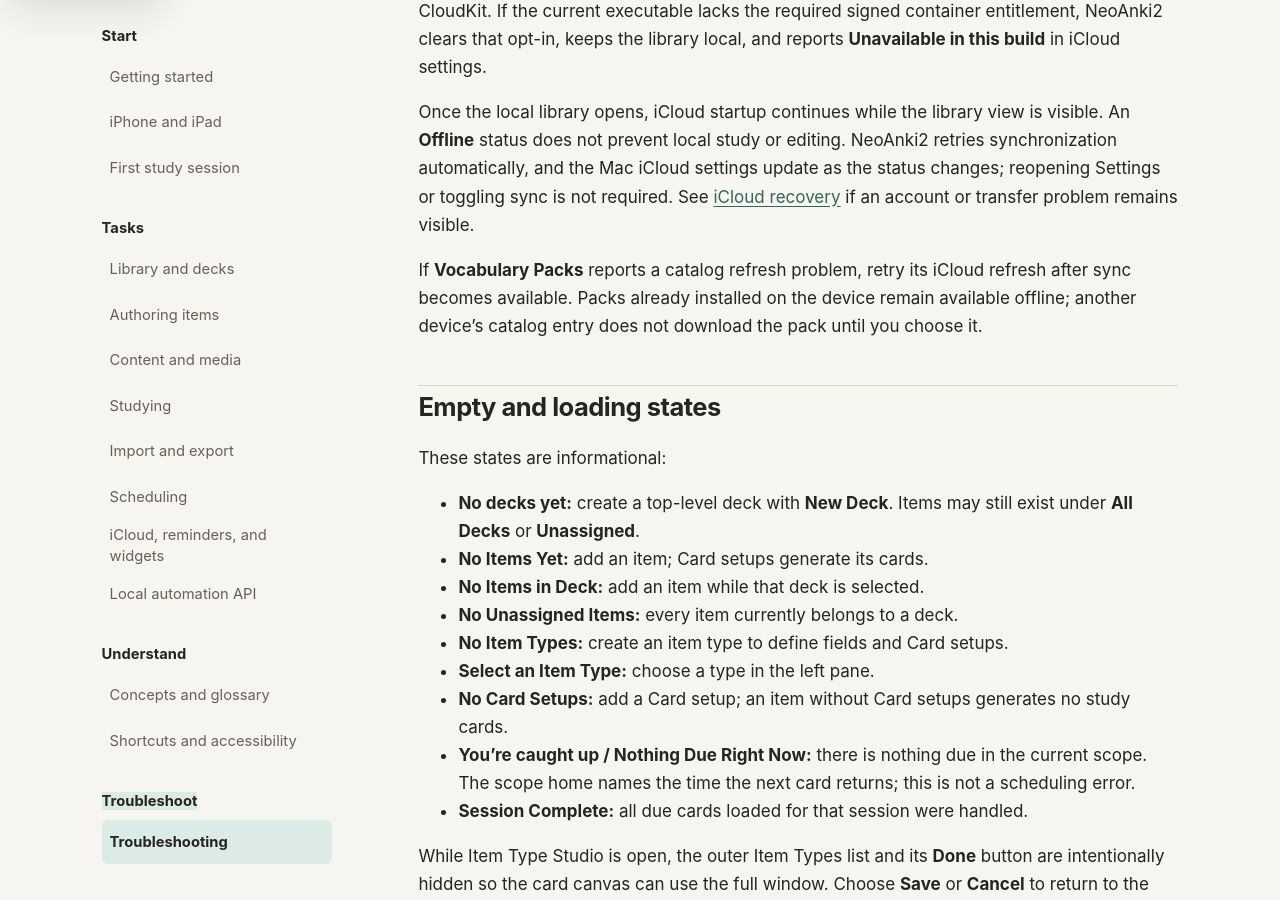
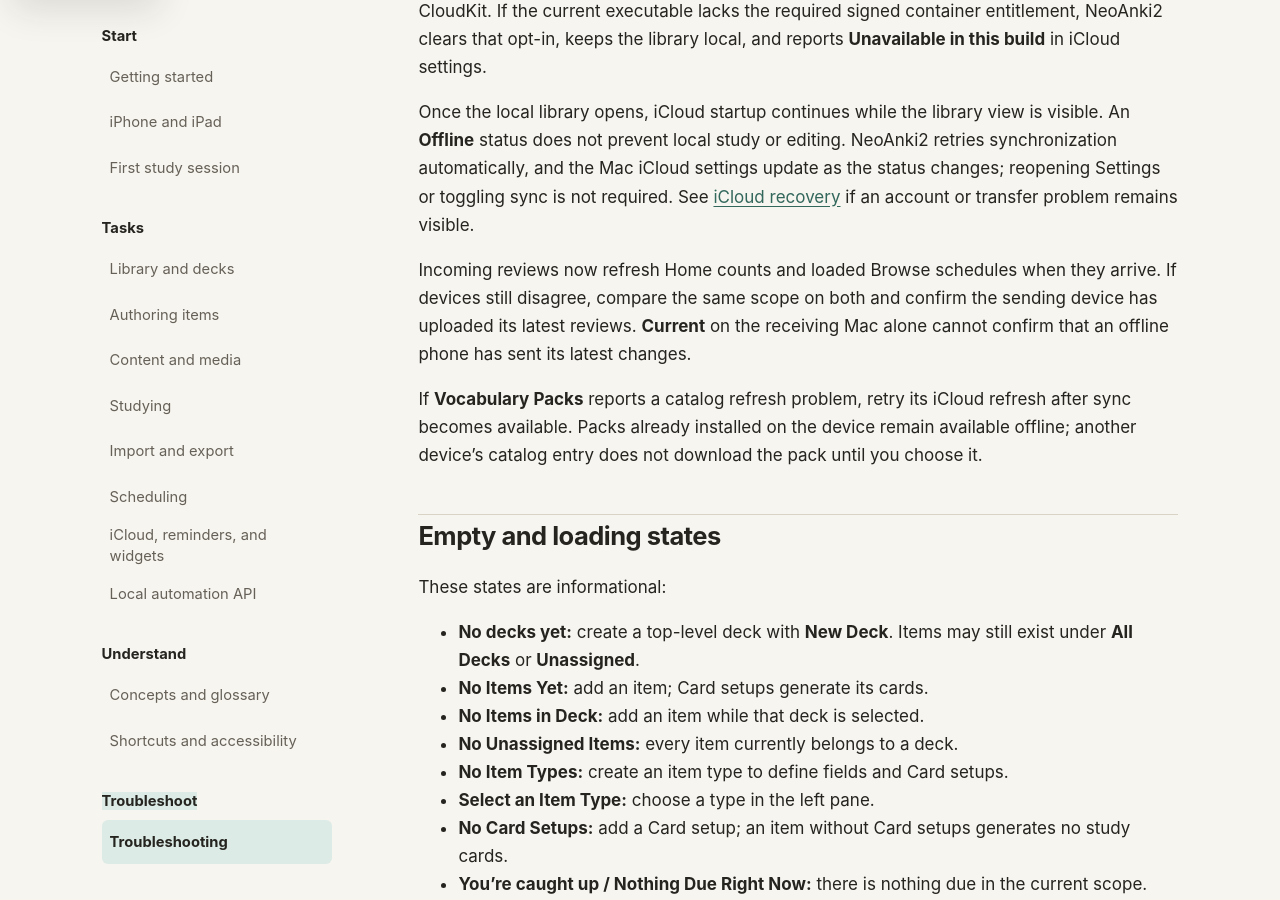
Before and after one commit to neoanki2/neoanki2, a Jekyll site: the page built from docs/user/troubleshooting.md, in a window 1280 px wide and 900 px high, scrolled down 3749 px. Built offline with Jekyll 4.4.1, drawn with Linux system fonts in a browser that asks for light colours.

Commit message:
Map live-sync startup coverage and document affected user flows

```diff
--- a/docs/features.json
+++ b/docs/features.json
@@ -107,7 +107,7 @@
       "name": "Opt in to offline-first private CloudKit sync",
       "article": "user/sync-reminders-widgets.md",
       "sources": ["Platforms/iOS/IOSPlatformServices.swift", "Platforms/iOS/MobilePaths.swift", "Sources/NeoAnki2/MacCloudSyncSettings.swift", "Sources/NeoAnki2/MacCloudSyncStatusModel.swift", "Sources/NeoAnki2/NeoAnki2App.swift", "Sources/NeoAnkiCloudSync/CKSyncEngineTransport.swift", "Sources/NeoAnkiCloudSync/LibraryZoneChangeFetcher.swift", "Sources/NeoAnkiCloudSync/OfflineFirstSyncService.swift", "Sources/NeoAnkiCloudSync/SQLiteLibrarySyncAdapter.swift", "Sources/NeoAnkiCloudSync/SyncMergePolicy.swift", "Sources/NeoAnkiCloudSync/SyncMetadataStore.swift", "Sources/NeoAnkiFeatures/LibraryFeatureModel.swift"],
-      "tests": ["Tests/NeoAnki2Tests/MacCloudSyncStatusModelTests.swift", "Tests/NeoAnkiApplicationTests/CKSyncEngineTransportTests.swift", "Tests/NeoAnkiApplicationTests/LibraryZoneChangeFetcherTests.swift", "Tests/NeoAnkiApplicationTests/OfflineFirstSyncServiceTests.swift", "Tests/NeoAnkiApplicationTests/SQLiteLibrarySyncAdapterTests.swift", "Tests/NeoAnkiApplicationTests/SyncMergePolicyTests.swift", "Tests/NeoAnkiApplicationTests/SyncStateMachineTests.swift", "Tests/NeoAnkiApplicationTests/SyncMetadataStoreTests.swift", "Tests/NeoAnkiFeaturesTests/AppDeepLinkTests.swift"]
+      "tests": ["Tests/NeoAnkiFeaturesTests/SyncLiveUpdateTests.swift", "Tests/NeoAnki2Tests/MacCloudSyncStatusModelTests.swift", "Tests/NeoAnkiApplicationTests/CKSyncEngineTransportTests.swift", "Tests/NeoAnkiApplicationTests/LibraryZoneChangeFetcherTests.swift", "Tests/NeoAnkiApplicationTests/OfflineFirstSyncServiceTests.swift", "Tests/NeoAnkiApplicationTests/SQLiteLibrarySyncAdapterTests.swift", "Tests/NeoAnkiApplicationTests/SyncMergePolicyTests.swift", "Tests/NeoAnkiApplicationTests/SyncStateMachineTests.swift", "Tests/NeoAnkiApplicationTests/SyncMetadataStoreTests.swift", "Tests/NeoAnkiFeaturesTests/AppDeepLinkTests.swift"]
     },
     {
       "id": "app-icon-badge",
--- a/docs/user/troubleshooting.md
+++ b/docs/user/troubleshooting.md
@@ -133,6 +133,11 @@
 update as the status changes; reopening Settings or toggling sync is not
 required. See [iCloud recovery](../sync-reminders-widgets/#troubleshoot-icloud)
 if an account or transfer problem remains visible.
+
+Incoming reviews now refresh Home counts and loaded Browse schedules when they
+arrive. If devices still disagree, compare the same scope on both and confirm
+the sending device has uploaded its latest reviews. **Current** on the receiving
+Mac alone cannot confirm that an offline phone has sent its latest changes.
 
 If **Vocabulary Packs** reports a catalog refresh problem, retry its iCloud
 refresh after sync becomes available. Packs already installed on the device
```
Also changed, not shown: docs/user/authoring-items.md (+4 -0 lines), docs/user/getting-started.md (+5 -0 lines), docs/user/iphone-ipad.md (+4 -0 lines), docs/user/item-types-and-templates.md (+4 -0 lines), docs/user/studying.md (+4 -0 lines).
